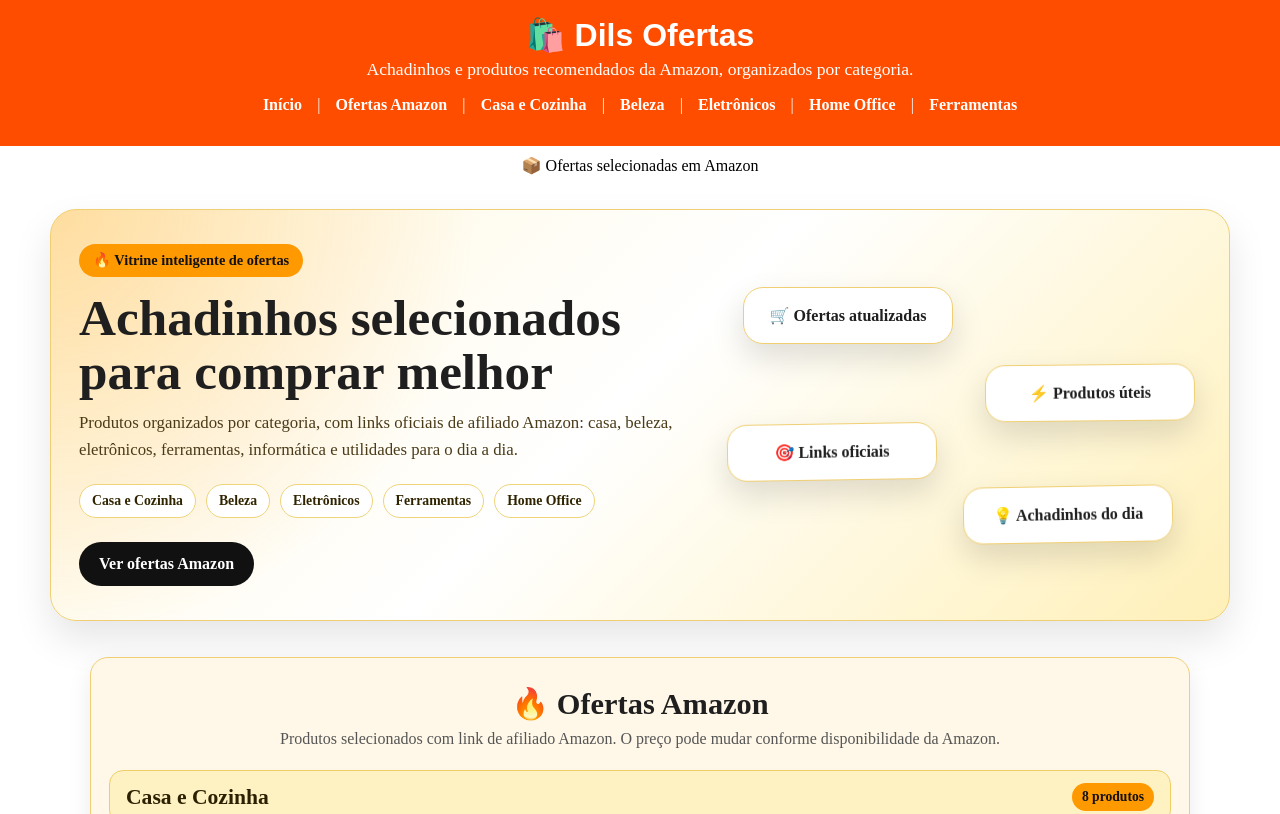
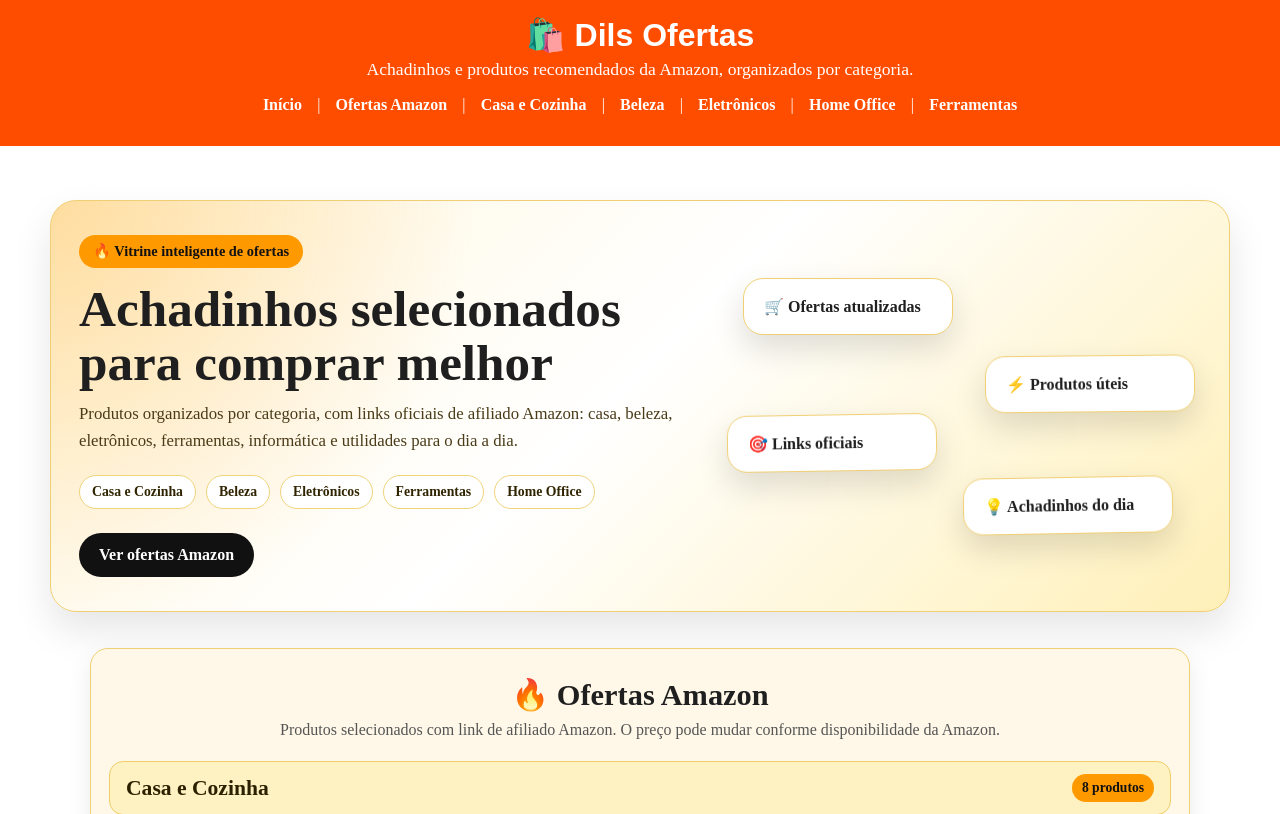
Before and after one commit to dilson123-tech/dils-ofertas, a plain HTML site: page index.html in a window 1280 px wide. Shown: the top 814 px of the page. Drawn offline with nearby package versions, Linux system fonts and the light colour scheme.

Commit message:
fix: remover definitivamente faixa antiga de promocao

```diff
--- a/index.html
+++ b/index.html
@@ -10,11 +10,7 @@
 
 
   <!-- NO HEAD -->
-<link rel="stylesheet" href="https://cdn.jsdelivr.net/npm/swiper@11/swiper-bundle.min.css" />
-
-<script src="https://cdn.jsdelivr.net/npm/swiper@11/swiper-bundle.min.js"></script>
-
-  <style>
+<style>
 
   </style>
   <style>
@@ -49,11 +45,7 @@
 
 
 <div class="topo-anuncio">
-  <div class="swiper mySwiper">
-    <div class="swiper-wrapper">
-      <div class="swiper-slide">📦 Ofertas selecionadas em Amazon</div>
-    </div>
-  </div>
+</div>
 
 
 <section class="hero-dils-ofertas" id="inicio">
@@ -178,17 +170,7 @@
 
 <!-- Coloque isso bem aqui, antes de fechar o body -->
 </script>
-<script>
-  const swiper = new Swiper(".mySwiper", {
-    direction: "horizontal",
-    loop: true,
-    autoplay: {
-      delay: 3000,
-      disableOnInteraction: false,
-    },
-  });
-</script>
-  <script src="js/script.js"></script>
+<script src="js/script.js"></script>
 </body>
 
 </html>
```
